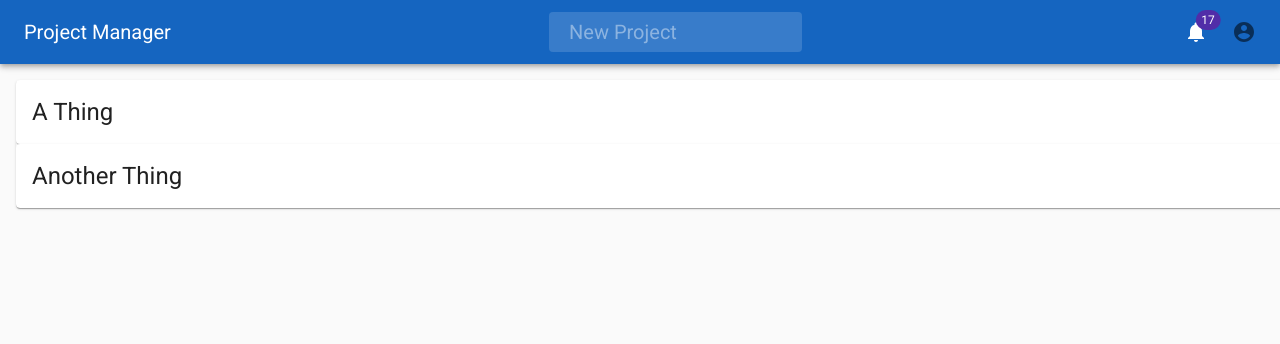
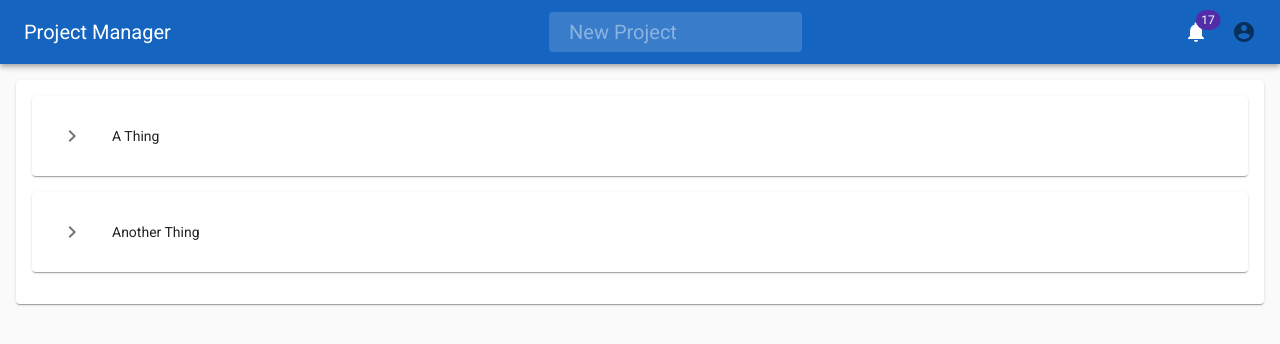
Before and after one commit to joshua-richardson-88/kanban, a React (Create React App) app: page / in a window 1280 px wide. Shown: the top 344 px of the page. Built offline with nearby package versions, Linux system fonts and the light colour scheme.

Commit message:
Adding Project card

```diff
--- a/package.json
+++ b/package.json
@@ -10,6 +10,7 @@
     "@testing-library/jest-dom": "^5.11.4",
     "@testing-library/react": "^11.1.0",
     "@testing-library/user-event": "^12.1.10",
+    "clsx": "^1.1.1",
     "cuid": "^2.1.8",
     "react": "^17.0.2",
     "react-beautiful-dnd": "^13.1.0",
--- a/src/features/projects/index.js
+++ b/src/features/projects/index.js
@@ -13,18 +13,23 @@ import Project from './pages/Project'
 
 const useStyles = makeStyles((theme) => ({
   grow: {
-    flexGrow: 1,
-    height: '93.4vh',
+    position: 'absolute',
+    top: 0,
+    left: 0,
+    width: '100vw',
+    height: '100vh',
+    paddingTop: '64px',
   },
   dropZone: {
     margin: theme.spacing(2),
-    width: '100%',
-    height: '100%',
   },
   projectsContainer: {
     display: 'flex',
     flexDirection: 'column',
     width: '100%',
+    borderRadius: theme.shape.borderRadius,
+    backgroundColor: theme.palette.background.paper,
+    padding: '1rem',
   },
 }))
 
--- a/src/features/projects/pages/Project.js
+++ b/src/features/projects/pages/Project.js
@@ -1,22 +1,62 @@
 // import react libraries
-import React from 'react'
+import React, { useState } from 'react'
 
 // import modules
 import { Draggable, Droppable } from 'react-beautiful-dnd'
-import { Card, CardHeader } from '@material-ui/core'
+import { Card, CardContent, CardHeader, Collapse, IconButton } from '@material-ui/core'
 import { useSelector } from 'react-redux'
+import { makeStyles } from '@material-ui/core/styles'
+import clsx from 'clsx'
+import ExpandMoreIcon from '@material-ui/icons/ExpandMore'
 
 // import project files
 
+const useStyles = makeStyles((theme) => ({
+  root: {
+    marginBottom: '1rem',
+  },
+  expand: {
+    transform: 'rotate(270deg)',
+    marginLeft: 'auto',
+    transition: theme.transitions.create('transform', {
+      duration: theme.transitions.duration.shortest,
+    }),
+  },
+  expandOpen: {
+    transform: 'rotate(0deg)',
+  },
+}))
+
 export default function Project(props) {
   const { projectId, index } = props
+  const classes = useStyles()
   const project = useSelector((state) => state.projects.project[projectId])
+  const [expanded, setExpanded] = useState(false)
+
+  const handleExpandClick = () => {
+    setExpanded(!expanded)
+  }
 
   return (
     <Draggable draggableId={projectId} index={index}>
       {(provided) => (
-        <Card ref={provided.innerRef} {...provided.draggableProps}>
-          <CardHeader title={project.title} />
+        <Card className={classes.root} ref={provided.innerRef} {...provided.draggableProps}>
+          <CardHeader
+            avatar={
+              <IconButton
+                className={clsx(classes.expand, { [classes.expandOpen]: expanded })}
+                onClick={handleExpandClick}
+                aria-expanded={expanded}
+                aria-label='show more'
+              >
+                <ExpandMoreIcon />
+              </IconButton>
+            }
+            title={project.title}
+          />
+          <Collapse in={expanded} timeout='auto' unmountOnExit>
+            <div>Helllo</div>
+          </Collapse>
         </Card>
       )}
     </Draggable>
```
Also changed, not shown: 1 other file (tests, documents, lock files or other folders).
